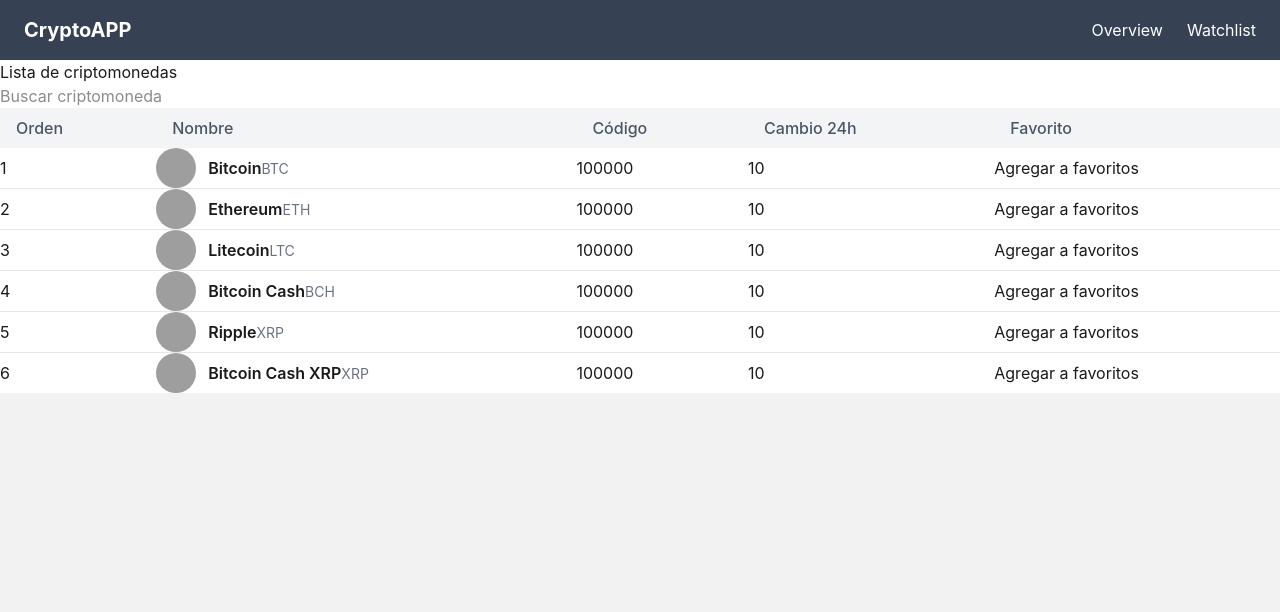
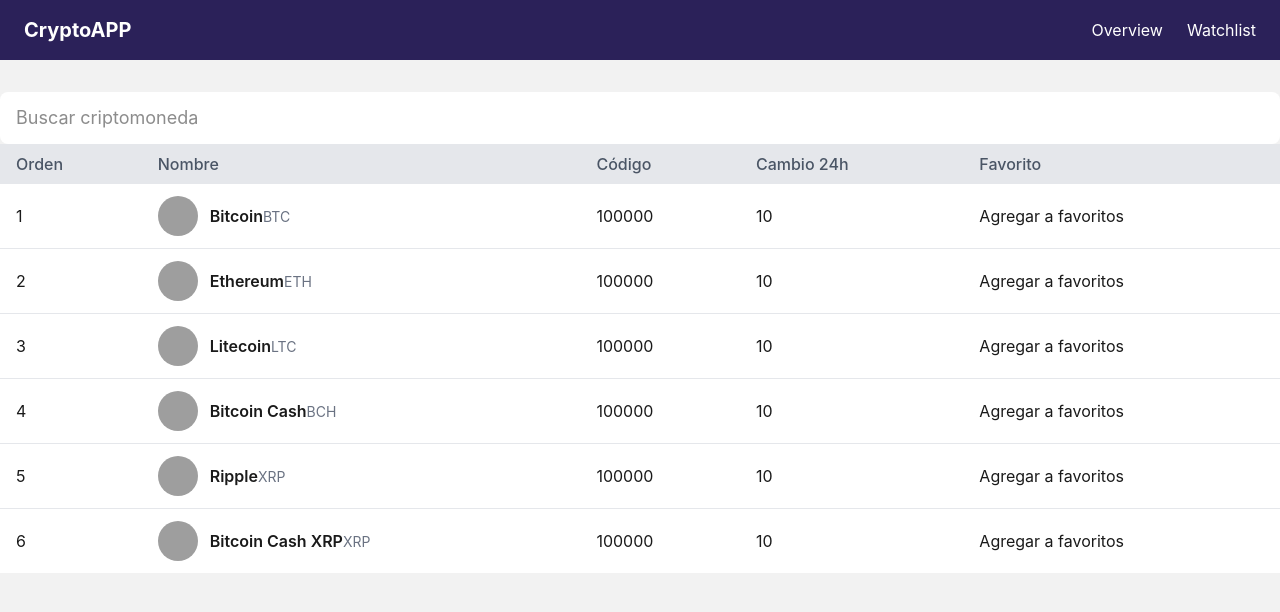
Before and after one commit to 102guss/Monedas, a React (Vite) app in the folder my-app/: page / in a window 1280 px wide. Shown: the top 612 px of the page. Built offline with nearby package versions, Linux system fonts and the light colour scheme; grey boxes are pictures that could not be loaded.

Commit message:
Se le dan nuevos estilos a la pàgina y se cambia el nombre del contenedor de la tabla a coinsContsiner

```diff
--- a/my-app/index.html
+++ b/my-app/index.html
@@ -6,8 +6,8 @@
     <meta name="viewport" content="width=device-width, initial-scale=1.0" />
     <title>my-app</title>
   </head>
-  <body class="bg-gray-500">
-    <div id="root" class="bg-gray-700"></div>
+  <body >
+    <div id="root" ></div>
     <script type="module" src="/src/main.tsx"></script>
   </body>
 </html>
--- a/my-app/src/App.tsx
+++ b/my-app/src/App.tsx
@@ -1,17 +1,16 @@
 
 import Header from "./components/Header";
-import CoinsTable from "./components/CoinsTable";
+import CoinsContainer from "./components/CoinsContainer";
 
 const App = () => {
 
   return (
     <>
       <Header />
-      <main className="bg-white">
-        <h1>Lista de criptomonedas</h1>
+      <main className="container mx-auto  py-8">
 
         <div className="coins-list">
-          <CoinsTable />
+          <CoinsContainer />
         </div>
       </main>
     </>
--- a/my-app/src/components/Coin.tsx
+++ b/my-app/src/components/Coin.tsx
@@ -15,7 +15,7 @@
     setIsFavorite(!isFavorite);
   };
   return (
-    <tr className="coin-card">
+    <tr className="coin-card [&>td]:px-4 [&>td]:py-3">
       <td>{order}</td>
       <td>
         <div className="flex items-center gap-3">
--- a/my-app/src/components/CoinsTable.tsx
+++ b/my-app/src/components/CoinsContainer.tsx
@@ -3,7 +3,7 @@
 import coins from "../data/coins";
 import Coin from "./Coin";
 
-const CoinsTable = () => {
+const CoinsContainer = () => {
   const [coinsList, setCoinsList] = useState<CoinInterface[]>(coins);
   const searchInput = useRef<HTMLInputElement>(null);
 
@@ -22,9 +22,10 @@
         placeholder="Buscar criptomoneda"
         ref={searchInput}
         onChange={handleSearch}
+        className="w-full bg-white px-4 py-3 text-lg rounded-lg"
       />
-      <table className="w-full text-left border-collapse">
-        <thead className="bg-gray-100">
+      <table className="w-full text-left border-collapse bg-white">
+        <thead className="bg-gray-200">
           <tr>
             <th className="px-4 py-2 text-gray-600 font-medium">Orden</th>
             <th className="px-4 py-2 text-gray-600 font-medium">Nombre</th>
@@ -43,4 +44,4 @@
   );
 };
 
-export default CoinsTable;
+export default CoinsContainer;
--- a/my-app/src/components/Header.tsx
+++ b/my-app/src/components/Header.tsx
@@ -1,5 +1,5 @@
 const Header = () => (
-  <header className="flex items-center justify-between px-6 py-4 bg-2B2159">
+  <header className="flex items-center justify-between px-6 py-4 bg-[#2B2159]">
     <span className="text-xl font-bold text-white">CryptoAPP</span>
     <nav className="flex gap-6">
       <a href="#overview" className="text-white hover:text-gray-300">Overview</a>
```
